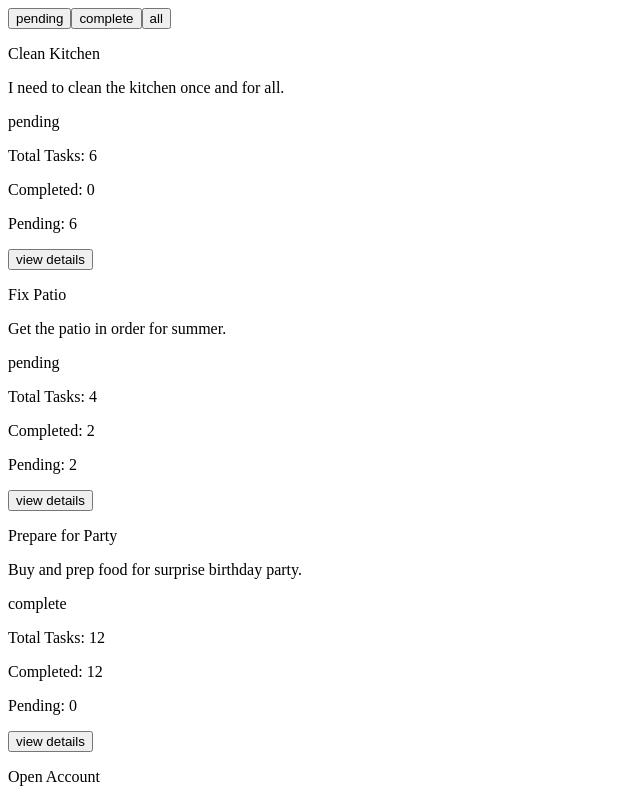
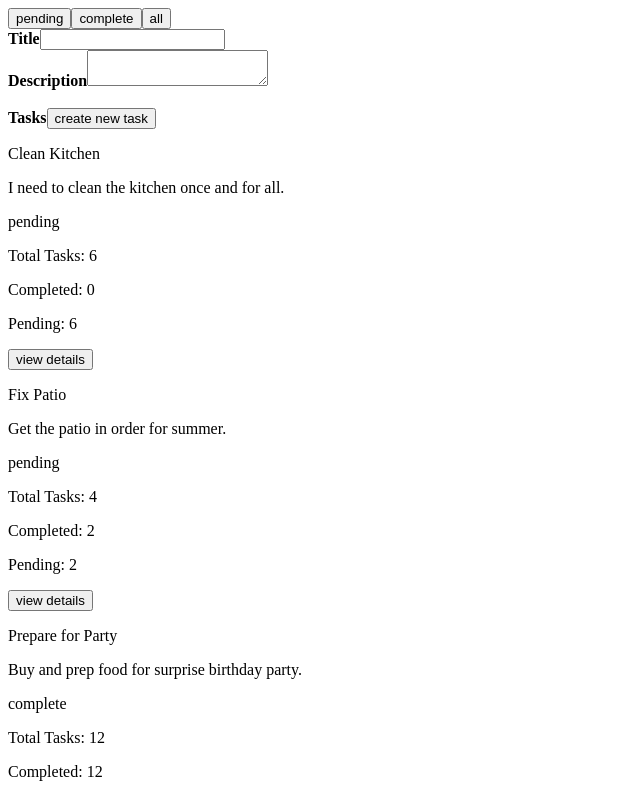
Before and after one commit to Optiq01/kadince-assessment-project, an Angular app: page / in a window 1280 px wide. Shown: the top 797 px of the page, without its empty margins (0-640 px from the left). Built offline with nearby package versions, Linux system fonts and the light colour scheme.

Commit message:
created the create-todo component for adding and editing todos

```diff
--- a/src/app/app.component.html
+++ b/src/app/app.component.html
@@ -3,4 +3,6 @@
   (ChangeFilter)="updateListType($event)"
 ></todo-filter>
 
+<create-todo *ngIf="AddToDoToggle"></create-todo>
+
 <todo-list [TodoList]="ToDoList"></todo-list>
--- a/src/app/app.component.ts
+++ b/src/app/app.component.ts
@@ -11,6 +11,7 @@ export class AppComponent implements OnInit{
 
   $TodoListObservable : ToDoItemInterface[] = [];
   Filter              : FilterType          = 'all';
+  AddToDoToggle       : boolean             = true;
 
   get ToDoList(){
     if(this.Filter === 'all'){ return this.$TodoListObservable; }
--- a/src/app/app.module.ts
+++ b/src/app/app.module.ts
@@ -4,6 +4,7 @@ import { BrowserModule } from '@angular/platform-browser';
 import { AppComponent } from './app.component';
 import { TodoFilterModule } from './components/todo-filter/todo-filter.module';
 import { TodoListModule } from './components/todo-list/todo-list.module';
+import { CreateTodoModule } from './components/create-todo/create-todo.module';
 
 @NgModule({
   declarations: [
@@ -12,7 +13,8 @@ import { TodoListModule } from './components/todo-list/todo-list.module';
   imports: [
     BrowserModule,
     TodoFilterModule,
-    TodoListModule
+    TodoListModule,
+    CreateTodoModule
   ],
   providers: [],
   bootstrap: [AppComponent]
--- /dev/null
+++ b/src/app/components/create-todo/create-todo.component.html
@@ -0,0 +1,36 @@
+<form [formGroup]="ToDoForm">
+
+    <article>
+        <label>
+            <strong>Title</strong>
+        </label>
+        <input type="text" formControlName="title" required />
+    </article>
+
+    <article>
+        <label>
+            <strong>Description</strong>
+        </label>
+        <textarea type="text" formControlName="description" required></textarea>
+    </article>
+    <br />
+
+    <section formArrayName="tasks">
+        <label>
+            <strong>Tasks</strong>
+        </label>
+        <article
+            *ngFor="let a of TaskList.controls; let i = index"
+            [formGroupName]="i"
+        >
+            <input type="text" formControlName="id" hidden required />
+            <input type="text" formControlName="task" required/>
+            <input type="text" formControlName="status" hidden required />
+
+            <br /><hr />
+        </article>
+
+        <button type="button" (click)="addTask()">create new task</button>
+    </section>
+
+</form>
--- /dev/null
+++ b/src/app/components/create-todo/create-todo.component.ts
@@ -0,0 +1,44 @@
+import { Component, OnInit } from '@angular/core';
+import { FormGroup, FormControl, FormArray } from '@angular/forms';
+import { v4 as uuid } from 'uuid';
+
+@Component({
+  selector: 'create-todo',
+  templateUrl: './create-todo.component.html',
+  styleUrls: ['./create-todo.component.css']
+})
+export class CreateTodoComponent implements OnInit {
+
+  ToDoForm : FormGroup = new FormGroup({
+    id          : new FormControl<string>(''),
+    title       : new FormControl<string>(''),
+    description : new FormControl<string>(''),
+    tasks       : new FormArray([]),
+    status      : new FormControl<string>(''),
+    taskStatus  : new FormGroup({
+      totalTasks    : new FormControl<number>(0),
+      completedTask : new FormControl<number>(0),
+      pendingTasks  : new FormControl<number>(0)
+    })
+  });
+
+  get TaskList(){ return this.ToDoForm.get('tasks') as FormArray; }
+
+
+
+  private createNewTask(): FormGroup{
+    return new FormGroup({
+      id     : new FormControl<string>(uuid()),
+      task   : new FormControl<string>(''),
+      status : new FormControl<string>('pending')
+    });
+  }
+
+  public addTask():void{ this.TaskList.push(this.createNewTask()); }
+
+  constructor() { }
+
+  ngOnInit(): void {
+  }
+
+}
```
Also changed, not shown: src/app/components/create-todo/create-todo.module.ts (added, +21 -0 lines), src/app/components/create-todo/create-todo.component.css (added), 1 other file (tests, documents, lock files or other folders).
